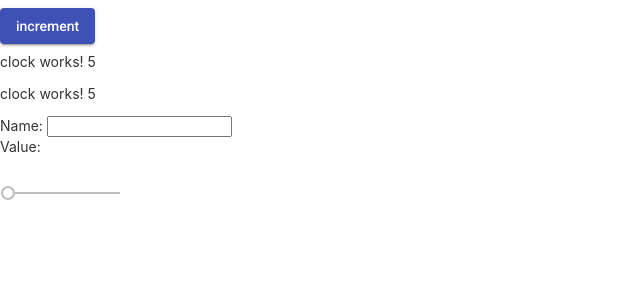
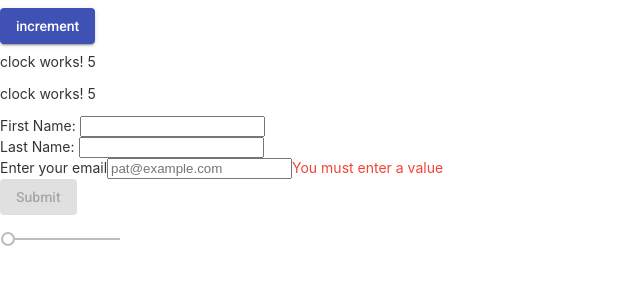
Before and after one commit to jamal-khey/ecomerce-web-app, an Angular app in the folder src/ecomerce/: page / in a window 1280 px wide. Shown: the top 300 px of the page, without its empty margins (0-640 px from the left). Built offline with nearby package versions, Linux system fonts and the light colour scheme.

Commit message:
add form groupe

```diff
--- a/src/ecomerce/src/app/contact-form/contact-form/contact-form.component.html
+++ b/src/ecomerce/src/app/contact-form/contact-form/contact-form.component.html
@@ -1,12 +1,27 @@
 <div>
 
-    <label>
-        Name:
-        <input type="text" [formControl]="name">
-      </label>
-      <p>
-        Value: {{ name.value }}
-      </p>
+  <form [formGroup]="profileForm" (ngSubmit)="onSubmit()">
+    <div class="example-container">
+    <mat-label>
+      First Name:
+      <input type="text" formControlName="firstName">
+    </mat-label>
+  </div>
+    <div class="example-container">
+    <mat-label>
+      Last Name:
+      <input type="text" formControlName="lastName">
+    </mat-label>
+  </div>
+    <div class="example-container">
+    <mat-label>Enter your email</mat-label>
+      <input matInput placeholder="pat@example.com" formControlName="email" required>
+    <mat-error *ngIf="profileForm.controls.email.invalid">{{getErrorMessage()}}</mat-error>
+  </div>
+
+  <button type="submit" [disabled]="!profileForm.valid" mat-raised-button color="primary">Submit</button>
+  </form>
+
 
 
 </div>
--- a/src/ecomerce/src/app/contact-form/contact-form/contact-form.component.scss
+++ b/src/ecomerce/src/app/contact-form/contact-form/contact-form.component.scss
@@ -0,0 +1,3 @@
+.example-container .mat-form-field + .mat-form-field {
+    margin-left: 8px;
+  }
--- a/src/ecomerce/src/app/contact-form/contact-form/contact-form.component.ts
+++ b/src/ecomerce/src/app/contact-form/contact-form/contact-form.component.ts
@@ -1,5 +1,5 @@
 import { Component, OnInit } from '@angular/core';
-import { FormControl } from '@angular/forms';
+import {FormControl, Validators, FormGroup} from '@angular/forms';
 
 @Component({
   selector: 'app-contact-form',
@@ -8,11 +8,29 @@
 })
 export class ContactFormComponent implements OnInit {
 
-  name: FormControl = new FormControl('');
+  tel: FormControl = new FormControl('');
+  profileForm = new FormGroup({
+    firstName: new FormControl(''),
+    lastName: new FormControl(''),
+    email:  new FormControl('', [Validators.required, Validators.email]),
+  });
 
   constructor() { }
 
   ngOnInit(): void {
   }
 
+
+
+  getErrorMessage() {
+    if (this.profileForm.controls.email.hasError('required')) {
+      return 'You must enter a value';
+    }
+
+    return this.profileForm.controls.email.hasError('email') ? 'Not a valid email' : '';
+  }
+
+  onSubmit(){
+    console.warn(this.profileForm.value);
+  }
 }
```
Also changed, not shown: src/ecomerce/src/app/app.module.ts (+6 -2 lines).
